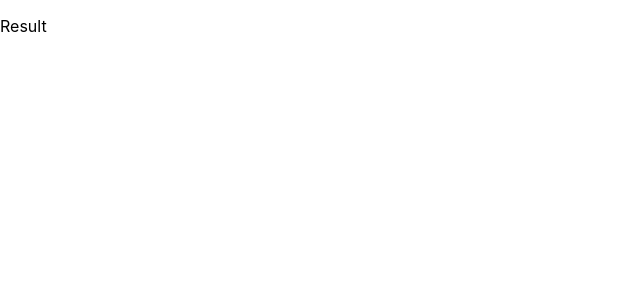
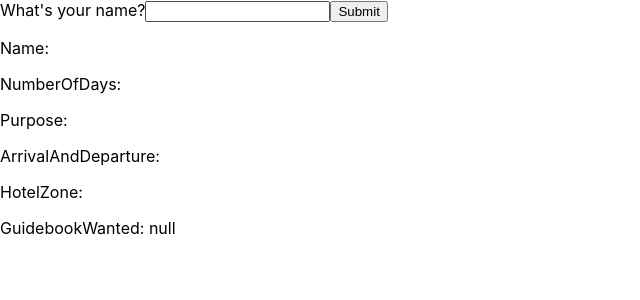
Before and after one commit to fronsac91/berlin, a React (Create React App) app: page / in a window 1280 px wide. Shown: the top 300 px of the page, without its empty margins (0-640 px from the left). Built offline with nearby package versions, Linux system fonts and the light colour scheme.

Commit message:
Render questions one after the another

```diff
--- a/package.json
+++ b/package.json
@@ -8,6 +8,7 @@
     "@testing-library/user-event": "^12.1.10",
     "react": "^17.0.1",
     "react-dom": "^17.0.1",
+    "react-hooks-helper": "^1.6.0",
     "react-scripts": "4.0.0",
     "web-vitals": "^0.2.4"
   },
--- a/src/App.js
+++ b/src/App.js
@@ -1,10 +1,57 @@
-import { recommendTickets } from './services/recommendTickets';
+import { Fragment, useState } from 'react';
 
-function App() {
+import Page from './components/pages/Page';
+
+const App = () => {
+  const [ data, setData ] = useState({
+    currentPage: "name",
+    name: "",
+    numberOfDays: null,
+    purpose: null,
+    arrivalAndDeparture: null,
+    hotelZone: null,
+    guidebookWanted: null
+  });
+
+  let currentPageElement;
+
+  const props = { data, setData };
+
+  switch(data.currentPage) {
+    case ("name"):
+      currentPageElement = <Page id="name" { ...props } />;
+      break;
+    case ("numberOfDays"):
+      currentPageElement = <Page id="numberOfDays" { ...props } />;
+      break;
+    case ("purpose"):
+      currentPageElement = <Page id="purpose" { ...props } />;
+      break;
+    case ("arrivalAndDeparture"):
+      currentPageElement = <Page id="arrivalAndDeparture" { ...props } />;
+      break;
+    case ("hotelZone"):
+      currentPageElement = <Page id="hotelZone" { ...props } />;
+      break;
+    case ("guidebookWanted"):
+      currentPageElement = <Page id="guidebookWanted" { ...props } />;
+      break;
+    default:
+      currentPageElement = null;
+      break;
+  }
+
   return (
-    <div>
-      <p>Result</p>
-    </div>
+    <Fragment>
+      {currentPageElement}
+      <p>Name: {data.name}</p>
+      <p>NumberOfDays: {data.numberOfDays}</p>
+      <p>Purpose: {data.purpose}</p>
+      <p>ArrivalAndDeparture: {data.arrivalAndDeparture}</p>
+      <p>HotelZone: {data.hotelZone}</p>
+      <p>GuidebookWanted: {JSON.stringify(data.guidebookWanted)}</p>
+
+    </Fragment>
   );
 }
 
--- /dev/null
+++ b/src/components/pages/Page.js
@@ -0,0 +1,66 @@
+import React from 'react';
+import { computeNextPage } from '../../services/nextPage';
+import { questions } from '../../data/questions';
+
+const Page = (props) => {
+  const submitHandler = (event, id) => {
+    event.preventDefault();
+    let updatedData = { ...props.data, [id]: props.data[id] };
+    const nextPageId = computeNextPage(updatedData);
+    updatedData = { ...updatedData, currentPage: nextPageId };
+    props.setData(updatedData);
+  };
+
+  const changeHandler = (event, id, type) => {
+    let value = event.target.value;
+    if (type === "number") {
+      value = parseInt(value);
+    }
+    const updatedData = { ...props.data, [id]: value };
+    props.setData(updatedData);
+  };
+
+  const buttonClickHandler = (event, id, option) => {
+    event.preventDefault();
+
+    let updatedData = { ...props.data, [id]: option };
+    const nextPageId = computeNextPage(updatedData);
+
+    updatedData = { ...updatedData, currentPage: nextPageId };
+    props.setData(updatedData);
+  };
+
+  const question = questions.filter(q => q.id === props.id)[0];
+  let questionElement;
+  if (question.type === "button") {
+    questionElement = (
+      <form>
+          <p>{question.label}</p>
+          {question.options.map(option => (
+            <button
+              key={`${question.id}-${option}`}
+              type="submit"
+              onClick={(e) => buttonClickHandler(e, question.id, option)}
+            >
+              {option}
+            </button>
+          ))}
+      </form>
+    );
+  } else {
+    questionElement = (
+      <form onSubmit={e => submitHandler(e, question.id)}>
+        <label>
+          {question.label}
+          <input
+            type={question.type}
+            onChange={(e) => changeHandler(e, question.id, question.type)} />
+        </label>
+        <input type="submit" value="Submit" />
+      </form>
+    );
+  }
+  return questionElement;
+}
+
+export default Page;
--- /dev/null
+++ b/src/data/questions.js
@@ -0,0 +1,36 @@
+export const questions = [
+  {
+    "id": "name",
+    "label": "What's your name?",
+    "type": "text"
+  },
+  {
+    "id": "numberOfDays",
+    "label": "How many days are you planning to spend in Berlin?",
+    "type": "number"
+  },
+  {
+    "id": "purpose",
+    "label": "What is the purpose of your trip?",
+    "type": "button",
+    "options": [ "Business", "Sightseeing" ]
+  },
+  {
+    "id": "arrivalAndDeparture",
+    "label": "Which zone will you arrive to and leave from?",
+    "type": "button",
+    "options": [ "A or B", "C" ]
+  },
+  {
+    "id": "hotelZone",
+    "label": "In which zone is your hotel located?",
+    "type": "button",
+    "options": [ "AB", "C" ]
+  },
+  {
+    "id": "guidebookWanted",
+    "label": "Do you want a guidebook?",
+    "type": "button",
+    "options": [ "Yes", "No" ]
+  }
+];
--- /dev/null
+++ b/src/services/nextPage/index.js
@@ -0,0 +1,34 @@
+export const computeNextPage = (data) => {
+//  if (Object.entries(data).length === 0) {
+//    return "name";
+//  }
+
+  if (!data.numberOfDays) {
+    return "numberOfDays";
+  }
+
+  if (data.numberOfDays === 1) {
+    if (!data.purpose) {
+      return "purpose";
+    }
+    if (!data.arrivalAndDeparture) {
+      return "arrivalAndDeparture";
+    }
+  } else {
+    if (!data.hotelZone) {
+      return "hotelZone";
+    }
+
+    if (data.hotelZone === "AB") {
+      if (!data.guidebookWanted) {
+        return "guidebookWanted";
+      }
+
+      if (!data.guidebookWanted) {
+        return "arrivalAndDeparture";
+      }
+    } else if (data.hotelZone === "C") {
+      return "guidebookWanted";
+    }
+  }
+}
```
Also changed, not shown: src/services/nextQuestion/nextQuestion.js (deleted, +0 -34 lines), 1 other file (tests, documents, lock files or other folders).
